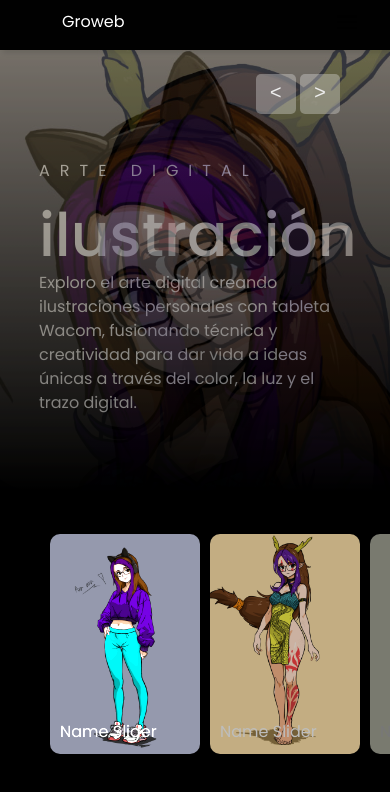
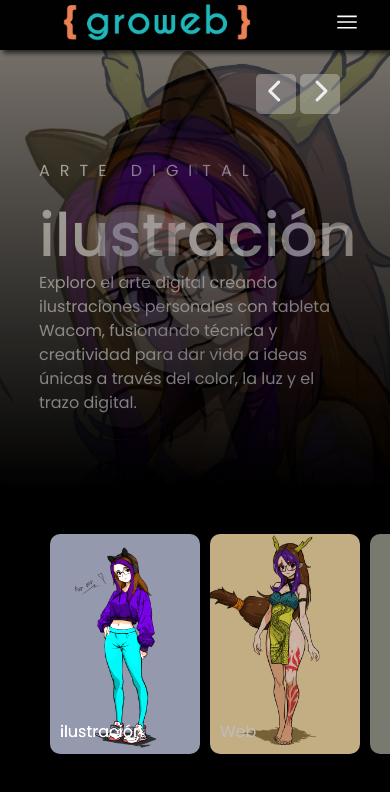
Before and after one commit to javiermedic/creacionweb, a plain HTML site: page index.html in a window 390 px wide. Drawn offline with nearby package versions, Linux system fonts and the light colour scheme; a web font is replaced by a local one.

Commit message:
mejoras en el menu responsive, eliminacion de problemas de bloqueo de menu

```diff
--- a/assets/css/style.css
+++ b/assets/css/style.css
@@ -11,9 +11,11 @@ body {
   padding: 0;
 }
 
+/* ======== header ========= */
+
 nav {
   background-color: #010101;
-  box-shadow: 3px 3px 5px rgba(0, 0, 0, 0.1);
+  box-shadow: 3px 3px 5px rgba(0, 0, 0, 0.7);
   z-index: 100;
   position: fixed;
   top: 0;
@@ -32,7 +34,7 @@ nav ul {
   justify-content: flex-end;
   align-items: center;
   position: absolute;
-  z-index: 80;
+  z-index: 101;
 }
 
 nav li {
@@ -49,9 +51,15 @@ nav a {
   border-radius: 7px;
 }
 
+/*. test de eliminación superior de header convencional
+nav
+  background-color: #010101;
+  box-shadow: 3px 3px 5px rgba(0, 0, 0, 0.5);
+
 nav a:hover {
   background-color: #424040;
 }
+*/
 
 nav li:first-child {
   margin-right: auto;
@@ -63,6 +71,7 @@ nav li:first-child {
   right: 0;
   height: 100vh;
   width: 250px;
+  z-index: 102;
   background-color: rgba(0, 0, 0, 0.331);
   backdrop-filter: blur(12px);
   box-shadow: -10px 0 10px rgba(0, 0, 0, 0.1);
@@ -75,14 +84,24 @@ nav li:first-child {
 
 .sidebar li {
   width: 100%;
+  fill: #fff;
 }
 
 .sidebar a {
   width: 100%;
 }
 
+.sidebar svg path {
+  fill: #fff;
+}
+
 .menu-button {
   display: none;
+  z-index: 101;
+}
+
+.menu-button svg path {
+  fill: #fff;
 }
 
 @media (max-width: 800px) {
--- a/assets/js/app.js
+++ b/assets/js/app.js
@@ -1,4 +1,7 @@
- function showSidebar(){
+
+// header
+
+function showSidebar(){
       const sidebar = document.querySelector('.sidebar')
       sidebar.style.display = 'flex'
     }
@@ -7,7 +10,8 @@
       sidebar.style.display = 'none'
     }
 
-    // slider
+
+// slider
 
 let items = document.querySelectorAll('.slider .list .item');
 let next = document.getElementById('next');
@@ -64,6 +68,7 @@ function setPositionThumbnail () {
 }
 
 // click thumbnail
+
 thumbnails.forEach((thumbnail, index) => {
     thumbnail.addEventListener('click', () => {
         itemActive = index;
--- a/index.html
+++ b/index.html
@@ -6,7 +6,7 @@
     <meta name="viewport" content="width=device-width, initial-scale=1.0">
 
 
-            <!---bootstrap--->
+    <!---bootstrap--->
     <link href="https://cdn.jsdelivr.net/npm/bootstrap@5.3.8/dist/css/bootstrap.min.css" rel="stylesheet"
         integrity="sha384-sRIl4kxILFvY47J16cr9ZwB07vP4J8+LH7qKQnuqkuIAvNWLzeN8tE5YBujZqJLB" crossorigin="anonymous">
 
@@ -36,7 +36,9 @@
             <li><a href="#">Contacto</a></li>
         </ul>
         <ul>
-            <li><a href="#">Groweb</a></li>
+            <li id="logo"><a href="#">
+                <img src="assets/media/logo/logo.png" width="190px" alt="">
+            </a></li>
             <li class="hideOnMobile"><a href="#">Inicio</a></li>
             <li class="hideOnMobile"><a href="#">Diseño</a></li>
             <li class="hideOnMobile"><a href="#">Nosotros</a></li>
@@ -106,41 +108,42 @@
                 </div>
             </div>
         </div>
-        <!-- button arrows -->
+
+        <!-- button flechas -->
         <div class="arrows">
-            <button id="prev"><</button>
-            <button id="next">></button>
+            <button id="prev"><i class="fa-solid fa-chevron-left"></i></button>
+            <button id="next"><i class="fa-solid fa-chevron-right"></i></button>
         </div>
         <!-- thumbnail -->
         <div class="thumbnail">
             <div class="item active">
                 <img src="assets/media/ilustration/yaechrome.jpg">
                 <div class="content">
-                    Name Slider
+                    ilustración
                 </div>
             </div>
             <div class="item">
                 <img src="assets/media/ilustration/yae_dragoncita.jpg">
                 <div class="content">
-                    Name Slider
+                    Web
                 </div>
             </div>
             <div class="item">
                 <img src="assets/media/ilustration/yae_relax.jpg">
                 <div class="content">
-                    Name Slider
+                    Marca
                 </div>
             </div>
             <div class="item">
                 <img src="assets/media/ilustration/Yae_Samurai.jpg">
                 <div class="content">
-                    Name Slider
+                    Diseño
                 </div>
             </div>
             <div class="item">
                 <img src="assets/media/ilustration/yae_prplC.jpg">
                 <div class="content">
-                    Name Slider
+                    Programación
                 </div>
             </div>
         </div>
```
